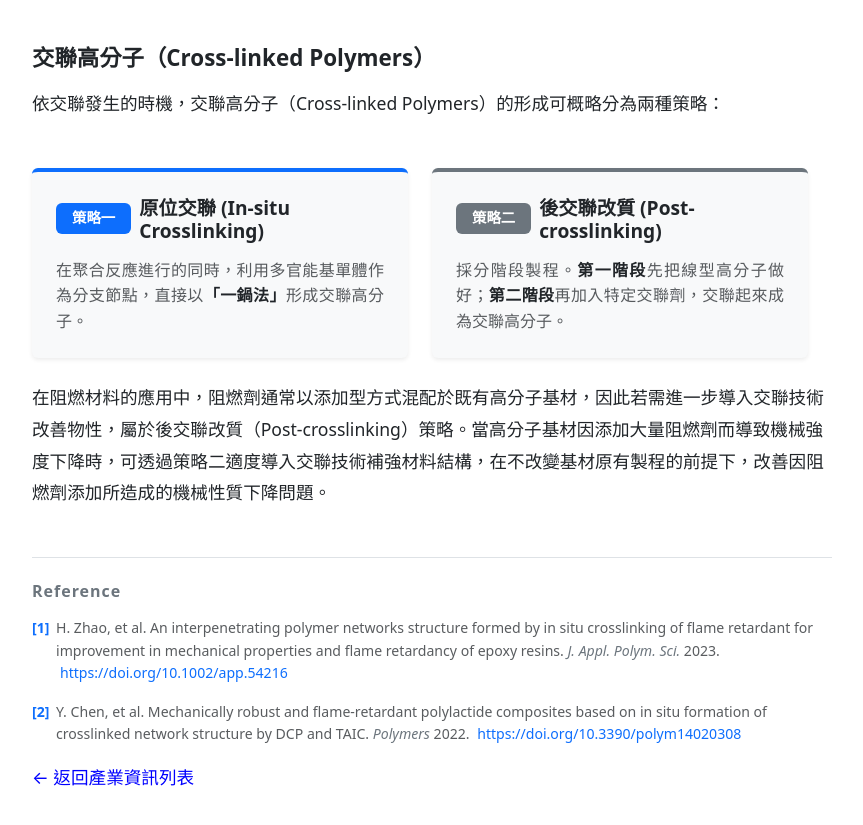
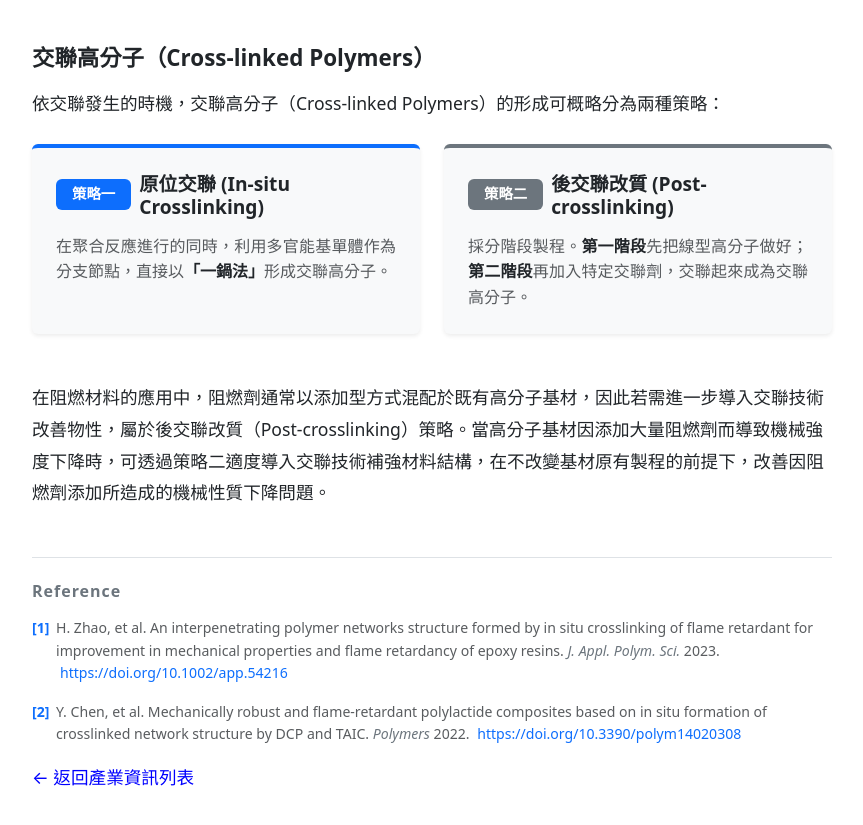
Before and after one commit to Tzener751/unitetek-website, a plain HTML site: page CrosslinkedPolymers.html in a window 1280 px wide. Shown: the part 1516-2341 px from the top of the page, without its empty margins (208-1071 px from the left). Drawn offline with nearby package versions, Linux system fonts and the light colour scheme.

Commit message:
uploadarticle006v3

```diff
--- a/CrosslinkedPolymers.html
+++ b/CrosslinkedPolymers.html
@@ -114,8 +114,7 @@
                     依交聯發生的時機，交聯高分子（Cross-linked Polymers）的形成可概略分為兩種策略：
                 </p>
 
-                <div class="row g-4 mb-4">
-                    <div class="row g-4">
+                <div class="row g-4 mb-5">
                     <div class="col-md-6">
                         <div class="p-4 h-100 rounded shadow-sm border-top border-primary border-4" style="background-color: #f8f9fa;">
                             <div class="d-flex align-items-center mb-3">
@@ -137,7 +136,6 @@
                             <p class="mb-0 text-muted" style="font-size: 1rem; line-height: 1.6; text-align: justify;">
                                 採分階段製程。<strong class="text-dark">第一階段</strong>先把線型高分子做好；<strong class="text-dark">第二階段</strong>再加入特定交聯劑，交聯起來成為交聯高分子。
                             </p>
-                            </div>
                         </div>
                     </div>
                 </div>
```
Lines whose indentation alone changed are shown as unchanged.
